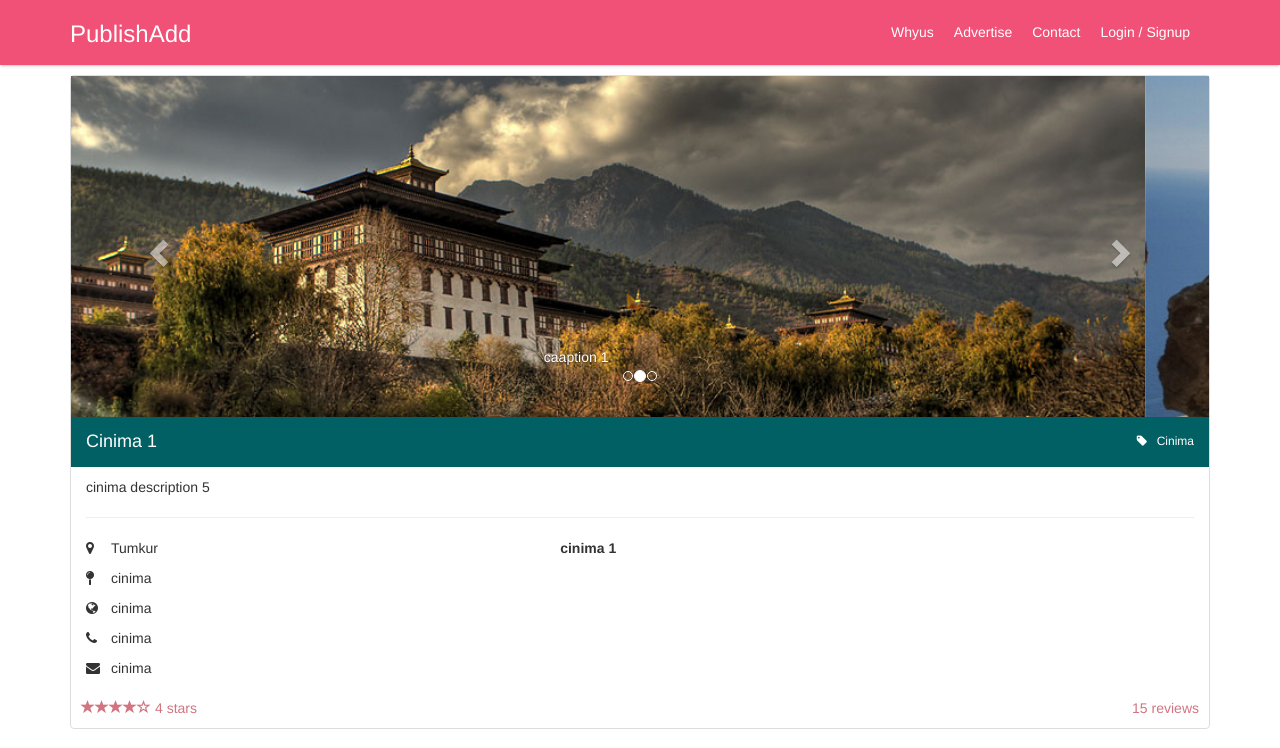
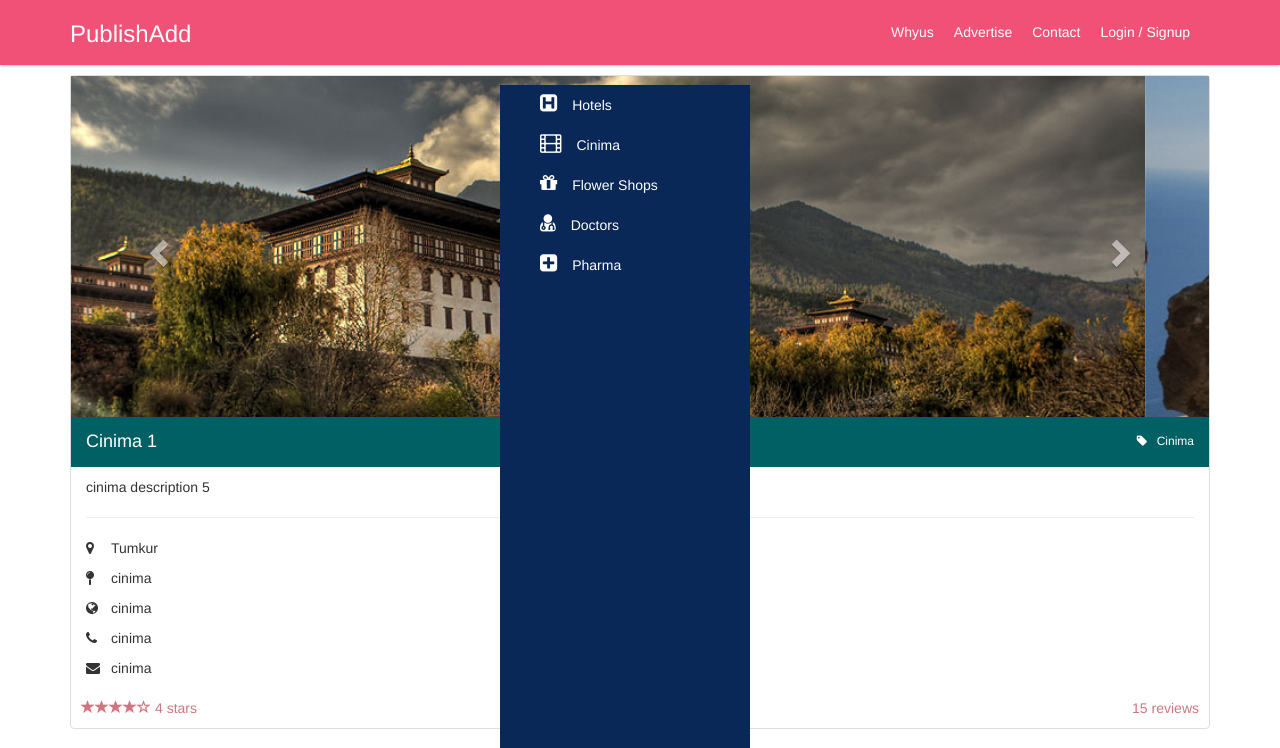
Before and after one commit to Bhavyashree-P-B/new-project, an Angular app: page /#/details/C1 in a window 1280 px wide. Shown: the top 748 px of the page. Built offline with nearby package versions, Linux system fonts and the light colour scheme; what angular2-google-maps would draw is missing.

Commit message:
enabled sidebar for other pages

```diff
--- a/src/app/component/details-page/details-page.component.html
+++ b/src/app/component/details-page/details-page.component.html
@@ -1,3 +1,4 @@
+<app-navbar></app-navbar>
 <div class="container" style="margin-top: -10px;">
     <div class="row">
         <div class="col-md-12 detailpage">
--- a/src/app/component/list-page/list-page.component.html
+++ b/src/app/component/list-page/list-page.component.html
@@ -1,3 +1,4 @@
+<app-navbar></app-navbar>
 <div class="container">
     <div class="row">
         <div class="col-lg-3 col-md-3 col-sm-6" *ngFor="let list of typeList">
--- a/src/app/component/navbar/navbar.component.html
+++ b/src/app/component/navbar/navbar.component.html
@@ -1,11 +1,11 @@
 <!-- Sidebar -->
 <div id="sidebar-wrapper">
     <ul class="sidebar-nav">
-        <li class="sidebar-brand">
+        <!--<li class="sidebar-brand">
             <a href="#">
                         Publish Add
                     </a>
-        </li>
+        </li>-->
         <li *ngFor="let menu of menuData">
             <a routerLink="{{menu.routeLink}}"><i class="{{menu.iconClass}}"></i>{{menu.menuName}}</a>
         </li>
--- a/src/assets/css/simple-sidebar.css
+++ b/src/assets/css/simple-sidebar.css
@@ -20,16 +20,16 @@ body {
 }
 
 #wrapper.toggled {
-    /*padding-left: 250px;*/
+    padding-left: 250px;
 }
 
 #sidebar-wrapper {
     z-index: 1000;
     position: fixed;
     left: 250px;
-    width: 0;
+    width: 250px;
     height: 100%;
-    margin-left: -250px;
+    margin-left: 250px;
     overflow-y: auto;
     background: #092857;
     -webkit-transition: all 0.5s ease;
@@ -39,7 +39,7 @@ body {
 }
 
 #wrapper.toggled #sidebar-wrapper {
-    /*width: 250px;*/
+    width: 20px;
 }
 
 #page-content-wrapper {
@@ -116,7 +116,7 @@ body {
         /*width: 250px;*/
     }
     #wrapper.toggled #sidebar-wrapper {
-        width: 0;
+        width: 20px;
     }
     #page-content-wrapper {
         padding: 20px;
```
